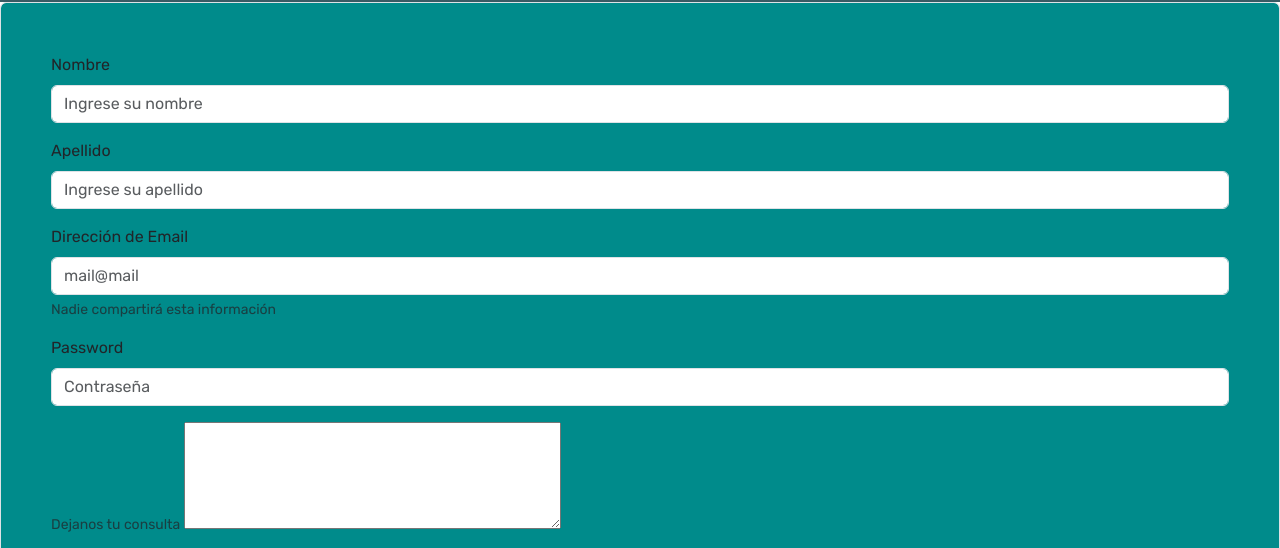
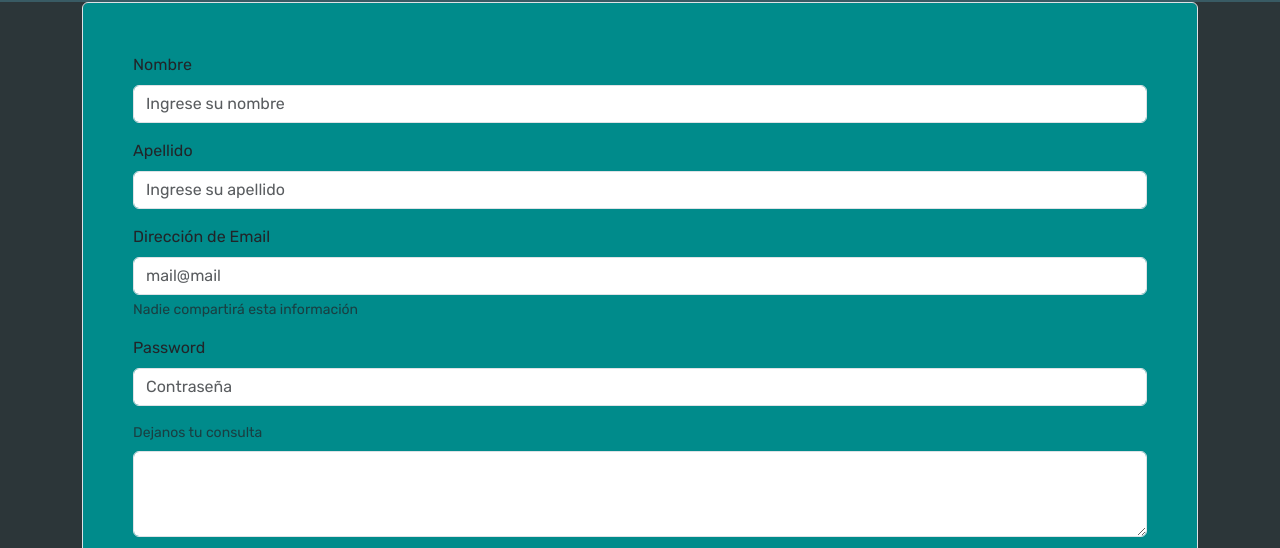
Before and after one commit to sebaerquicia/PFDesarrolloWEBErquicia, a plain HTML site: page contacto.html in a window 1280 px wide. Shown: the part 224-772 px from the top of the page. Drawn offline with Linux system fonts and the light colour scheme.

Commit message:
Estilos en el formulario

```diff
--- a/contacto.html
+++ b/contacto.html
@@ -136,7 +136,9 @@
 
         </form>
     </section> -->
-
+    <section class="page">
+    <div class="container-fluid">
+      <div class="container overflow-y-auto">
     <section class="contacttable form-control col-form-label-lg">
       <form>
         <div class="mb-3">
@@ -182,8 +184,9 @@
           />
         </div>
         <div class="mb-3 form-text">
-          <label for="mensaje">Dejanos tu consulta</label>
-          <textarea name="mensaje" id="" cols="40" rows="5"></textarea>
+          <label for="mensaje" class="form-label">Dejanos tu consulta</label>
+          <textarea class="form-control" id="mensaje" rows="3"></textarea>
+
         </div>
         <div class="mb-3 form-check">
           <input type="checkbox" class="form-check-input" id="checkbox" />
@@ -195,7 +198,9 @@
         <button type="reset" class="btn btn-danger">Cancelar</button>
       </form>
     </section>
-
+  </div>
+  </div>
+</section>
     <footer class="pieDePagina">
       <p>Estudio contable Erquicia\García</p>
 
```
Also changed, not shown: congresos.html (+2 -2 lines).
